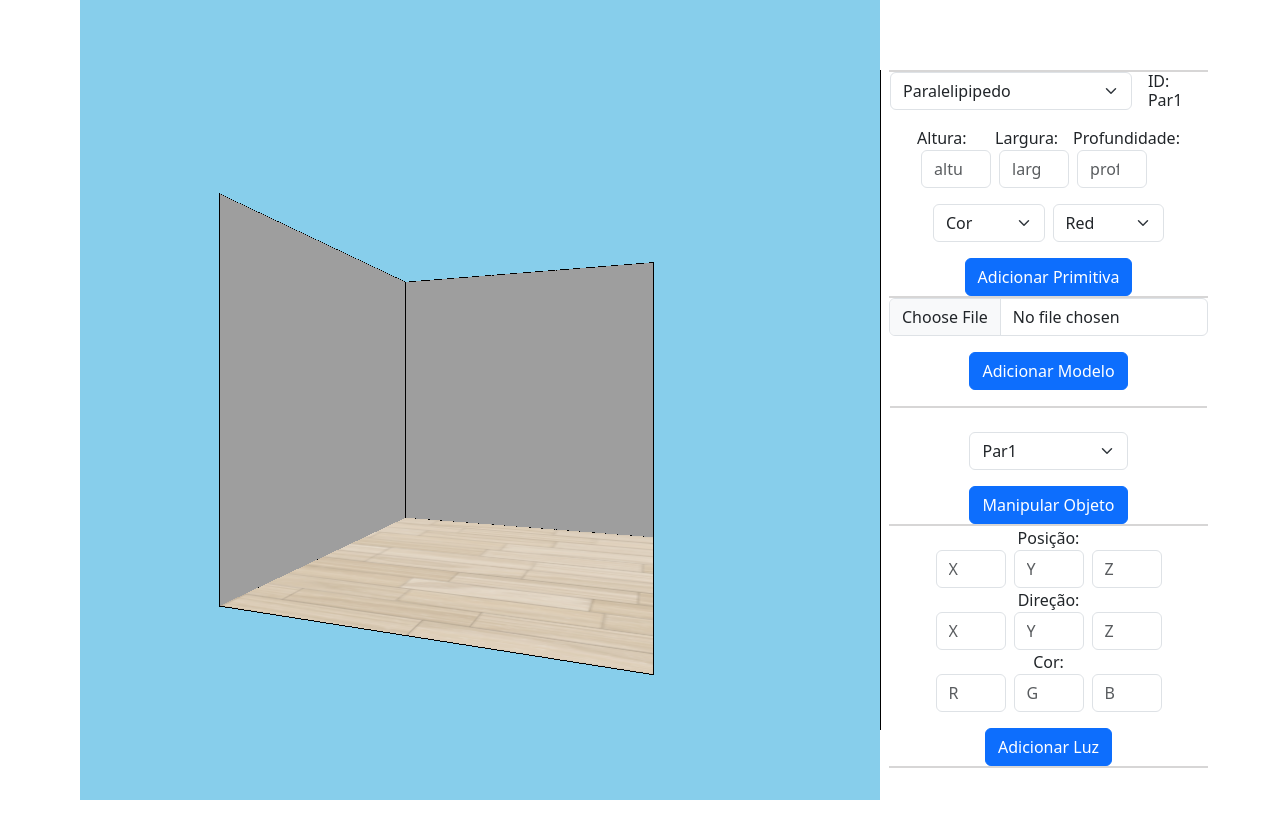
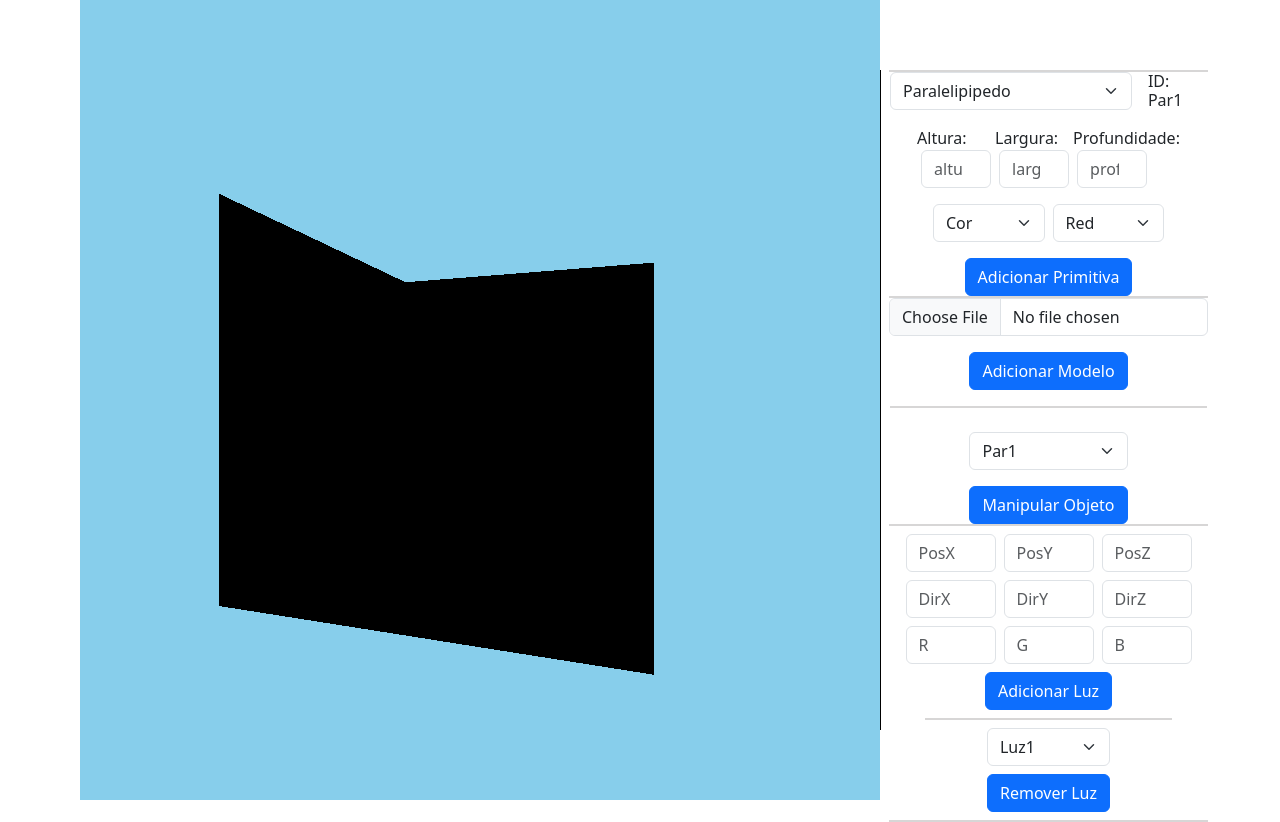
Before and after one commit to cacobaco/3d-room-design, a plain HTML site: page index.html in a window 1280 px wide. Before the commit the page ends 800 px from the top, so only its background shows below. Drawn offline with nearby package versions, Linux system fonts and the light colour scheme.

Commit message:
feat(light): add light

```diff
--- a/index.html
+++ b/index.html
@@ -84,26 +84,32 @@
     </div>
     <!--Aqui div de adicionar luz-->
     <div class="menu-div ms-3 d-flex flex-column align-items-center justify-content-center h-100 w-100" style="border-bottom: 2px solid rgb(215, 214, 214);">
-      <form id="addLight" class="d-flex flex-column align-items-center justify-content-center">
-        <label for="lightPosition">Posição:</label>
-        <div class="d-flex justify-content-evenly ">
-          <input class="form-control mx-1" type="number" id="lightPosX" name="lightPosX" placeholder="X" required style="width: 70px;">
-          <input class="form-control mx-1" type="number" id="lightPosY" name="lightPosY" placeholder="Y" required style="width: 70px;">
-          <input class="form-control mx-1" type="number" id="lightPosZ" name="lightPosZ" placeholder="Z" required style="width: 70px;">
+      <form id="addLightForm" class="d-flex flex-column align-items-center justify-content-center">
+        <div class="d-flex justify-content-evenly mt-2">
+          <input class="form-control mx-1" type="number" id="lightPosX" name="lightPosX" placeholder="PosX" required style="width: 90px;">
+          <input class="form-control mx-1" type="number" id="lightPosY" name="lightPosY" placeholder="PosY" required style="width: 90px;">
+          <input class="form-control mx-1" type="number" id="lightPosZ" name="lightPosZ" placeholder="PosZ" required style="width: 90px;">
         </div>
-        <label for="lightDirection">Direção:</label>
-        <div class="d-flex justify-content-evenly">
-          <input class="form-control mx-1" type="number" id="lightDirX" name="lightDirX" placeholder="X" required style="width: 70px;">
-          <input class="form-control mx-1" type="number" id="lightDirY" name="lightDirY" placeholder="Y" required style="width: 70px;">
-          <input class="form-control mx-1" type="number" id="lightDirZ" name="lightDirZ" placeholder="Z" required style="width: 70px;">
+        <div class="d-flex justify-content-evenly mt-2">
+          <input class="form-control mx-1" type="number" id="lightDirX" name="lightDirX" placeholder="DirX" required style="width: 90px;">
+          <input class="form-control mx-1" type="number" id="lightDirY" name="lightDirY" placeholder="DirY" required style="width: 90px;">
+          <input class="form-control mx-1" type="number" id="lightDirZ" name="lightDirZ" placeholder="DirZ" required style="width: 90px;">
         </div>
-        <label for="lightColor">Cor:</label>
-        <div class="d-flex justify-content-evenly">
-          <input class="form-control mx-1" type="number" id="lightColorR" name="lightColorR" placeholder="R" required style="width: 70px;">
-          <input class="form-control mx-1" type="number" id="lightColorG" name="lightColorG" placeholder="G" required style="width: 70px;">
-          <input class="form-control mx-1" type="number" id="lightColorB" name="lightColorB" placeholder="B" required style="width: 70px;">
+        <div class="d-flex justify-content-evenly mt-2">
+          <input class="form-control mx-1" type="number" id="lightColorR" name="lightColorR" placeholder="R" required style="width: 90px;">
+          <input class="form-control mx-1" type="number" id="lightColorG" name="lightColorG" placeholder="G" required style="width: 90px;">
+          <input class="form-control mx-1" type="number" id="lightColorB" name="lightColorB" placeholder="B" required style="width: 90px;">
         </div>
-        <button type="submit" class="btn btn-primary mt-3">Adicionar Luz</button>
+        <button type="submit" class="btn btn-primary mt-2 mb-2">Adicionar Luz</button>
+      </form>
+      <form id="removeLightForm" class="d-flex flex-column align-items-center justify-content-center">
+        <div class="pt-2" style="border-top: 2px solid rgb(215, 214, 214); width: 200%;"></div>
+        <select class="form-select mb-2">
+          <option value="Luz1">Luz1</option>
+          <option value="Luz2">Luz2</option>
+          <option value="Luz3">Luz3</option>
+        </select>
+        <button type="submit" class="btn btn-primary mb-2">Remover Luz</button>
       </form>
     </div>
   </div>
--- a/js/room.js
+++ b/js/room.js
@@ -7,22 +7,18 @@ const renderer = new THREE.WebGLRenderer({
 renderer.setSize(800, 800);
 
 // Configurar cor de fundo do renderizador
-renderer.setClearColor(0x87ceeb); // Azul céu
+renderer.setClearColor(0x87ceeb);
 
-// Adicionar luz ambiente e direcional
-const ambientLight = new THREE.AmbientLight(0xffffff, 0.5);
-scene.add(ambientLight);
-const directionalLight = new THREE.DirectionalLight(0xffffff, 1);
-directionalLight.position.set(5, 10, 7.5).normalize();
-scene.add(directionalLight);
+
+
 
 // Material para paredes e chão
 const wallTexture = new THREE.TextureLoader().load("../textures/wall.jpg");
-const wallMaterial = new THREE.MeshBasicMaterial({
+const wallMaterial = new THREE.MeshPhongMaterial({
     map: wallTexture,
 });
 const floorTexture = new THREE.TextureLoader().load("../textures/floor.jpg");
-const floorMaterial = new THREE.MeshBasicMaterial({
+const floorMaterial = new THREE.MeshPhongMaterial({
     map: floorTexture,
 });
 
@@ -36,20 +32,6 @@ wall2.position.set(-5, 5, 0);
 wall2.rotation.y = Math.PI / 2;
 scene.add(wall2);
 
-// Adicionar arestas pretas às paredes
-const wall1Edges = new THREE.EdgesGeometry(wallGeometry);
-const wall1Line = new THREE.LineSegments(
-  wall1Edges,
-  new THREE.LineBasicMaterial({ color: 0x000000 })
-);
-wall1.add(wall1Line);
-
-const wall2Edges = new THREE.EdgesGeometry(wallGeometry);
-const wall2Line = new THREE.LineSegments(
-  wall2Edges,
-  new THREE.LineBasicMaterial({ color: 0x000000 })
-);
-wall2.add(wall2Line);
 
 // Criar chão
 const floorGeometry = new THREE.PlaneGeometry(10, 10);
@@ -58,24 +40,7 @@ floor.rotation.x = -Math.PI / 2;
 floor.position.set(0, 0, 0);
 scene.add(floor);
 
-// Adicionar arestas pretas ao chão
-const floorEdges = new THREE.EdgesGeometry(floorGeometry);
-const floorLine = new THREE.LineSegments(
-  floorEdges,
-  new THREE.LineBasicMaterial({ color: 0x000000 })
-);
-floor.add(floorLine);
 
-// Carregar e adicionar modelo OBJ
-async function addModel(location) {
-  const loader = new THREE.OBJLoader();
-  loader.load(location, function (object) {
-    scene.add(object);
-  });
-}
-
-// Carregar um modelo de exemplo
-addModel("path/to/your/model.obj");
 
 // Configurar a posição inicial da câmera
 camera.position.set(5, 5, 15);
@@ -262,18 +227,85 @@ function getPrimitiveGeometry({ type, height, width, depth }) {
  * @param {string} params.attribute - The attribute of the primitive.
  * @param {string} params.attributeValue - The value of the attribute.
  *
- * @returns {THREE.MeshBasicMaterial} - The primitive material.
+ * @returns {THREE.MeshPhongMaterial} - The primitive material.
  */
 function getPrimitiveMaterial({ attribute, attributeValue }) {
     if (attribute === "texture") {
         const texture = new THREE.TextureLoader().load(
             `../textures/${attributeValue}`
         );
-    return new THREE.MeshBasicMaterial({ map: texture });
+        return new THREE.MeshPhongMaterial({ map: texture });
     }
 
-  return new THREE.MeshBasicMaterial({ color: attributeValue });
+    return new THREE.MeshPhongMaterial({ color: attributeValue });
 }
+
+
+document
+    .getElementById("addLightForm")
+    .addEventListener("submit", (event) => {
+        event.preventDefault();
+
+        const light = getFormLight();
+        createLight(light);
+    });
+
+
+function getFormLight() {
+    const posX = document.getElementById("lightPosX").value;
+    const posY = document.getElementById("lightPosY").value;
+    const posZ = document.getElementById("lightPosZ").value;
+    const dirX = document.getElementById("lightDirX").value;
+    const dirY = document.getElementById("lightDirY").value;
+    const dirZ = document.getElementById("lightDirZ").value;
+    const R = document.getElementById("lightColorR").value;
+    const G = document.getElementById("lightColorG").value;
+    const B = document.getElementById("lightColorB").value;
+
+    const light = parseLight({
+        posX,
+        posY,
+        posZ,
+        dirX,
+        dirY,
+        dirZ,
+        R,
+        G,
+        B,
+    });
+
+    return light;
+}
+
+function parseLight(light) {
+    const { posX, posY, posZ, dirX, dirY, dirZ, R, G, B } = light;
+
+    return {
+        posX: parseFloat(posX) || 1,
+        posY: parseFloat(posY) || 1,
+        posZ: parseFloat(posZ) || 1,
+        dirX: parseFloat(dirX) || 1,
+        dirY: parseFloat(dirY) || 1,
+        dirZ: parseFloat(dirZ) || 1,
+        R: parseFloat(R) || 1,
+        G: parseFloat(G) || 1,
+        B: parseFloat(B) || 1,
+    };
+}
+
+function createLight(light) {
+    const color = rgbToHex(light.R, light.G, light.B);
+    const directionalLight = new THREE.DirectionalLight(color, 1.4);
+    directionalLight.position.set(light.posX, light.posY, light.posZ).normalize();
+    directionalLight.lookAt(light.dirX, light.dirY, light.dirZ);
+    scene.add(directionalLight);
+}
+
+function rgbToHex(r, g, b) {
+    return (r << 16) + (g << 8) + b;
+}
+
+
 
 // Função de animação
 function animate() {
```
Lines whose indentation alone changed are shown as unchanged.
